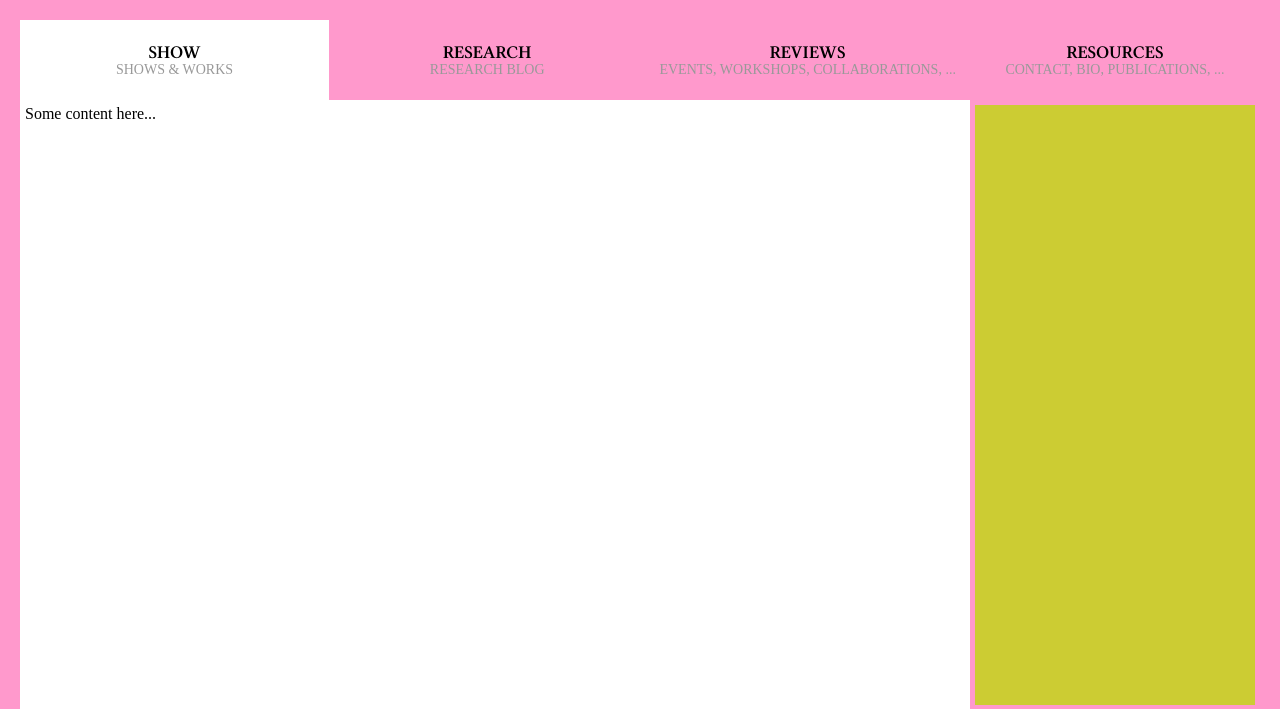
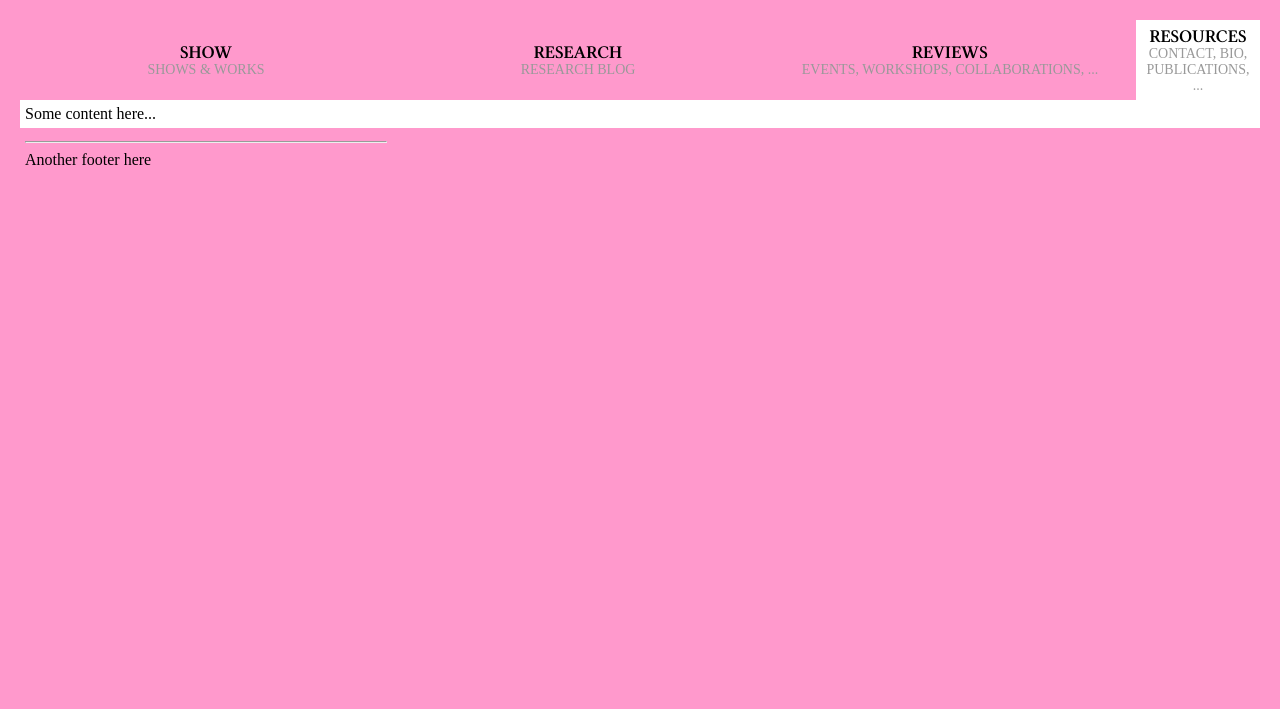
Before and after one commit to thelabeljoyves/theselection, a Django app: page /resources in a window 1280 px wide. Shown: the top 709 px of the page. Run offline with Django 3.2, Linux system fonts and the light colour scheme; some web fonts are replaced.

Commit message:
Dynamic class active page

```diff
--- a/templates/master.html
+++ b/templates/master.html
@@ -18,17 +18,18 @@
 <!-- Menu -->
 
 <table width="100%" border="0" cellspacing="0" cellpadding="5">
+{% with request.resolver_match.url_name as url_name %}
   <tr class="menu">
-    <td style="width:30%; background-color:#FFF"><a class="menu" href="{% url 'show' %}">show</a>
+    <td style="width:30%{% if url_name == 'show' %}; background-color:#FFF{% endif %}"><a class="menu" href="{% url 'show' %}">show</a>
     <br /><span class="submenu">shows & works</span></td>
-    <td style="width:30%"><a class="menu" href="{% url 'research' %}">research</a>
+    <td style="width:30%{% if url_name == 'research' %}; background-color:#FFF{% endif %}"><a class="menu" href="{% url 'research' %}">research</a>
     <br /><span class="submenu">research blog</span></td>
-    <td style="width:30%"><a class="menu" href="{% url 'reviews' %}">reviews</a>
+    <td style="width:30%{% if url_name == 'reviews' %}; background-color:#FFF{% endif %}"><a class="menu" href="{% url 'reviews' %}">reviews</a>
     <br /><span class="submenu">events, workshops, collaborations, ...</span></td>
-    <td style="width:30%"><a class="menu" href="{% url 'resources' %}">resources</a>
+    <td style="width:30%{% if url_name == 'resources' %}; background-color:#FFF{% endif %}"><a class="menu" href="{% url 'resources' %}">resources</a>
     <br /><span class="submenu">contact, bio, publications, ...</span></td>
   </tr>
-
+{% endwith %}
 <!-- Content -->
   <tr>
 <!-- Main -->
@@ -45,6 +46,14 @@
     </td>
   {% endblock sidebar %}
   </tr>
+  <tr>
+      {% block footer %}
+      <td>
+          <hr />
+          Some footer here
+      </td>
+      {% endblock footer %}
+  </tr>
 </table>
 </body>
 </html>
--- a/templates/resources.html
+++ b/templates/resources.html
@@ -5,3 +5,19 @@
       body {background-color:#F9C; }
     </style>
 {% endblock style %}
+
+   {% block main %}
+    <td style="background-color:#FFF; vertical-align:top" colspan="4">
+        Some content here...
+    </td>
+   {% endblock main %}
+
+  {% block sidebar %}
+  {% endblock sidebar %}
+
+      {% block footer %}
+      <td>
+          <hr />
+          Another footer here
+      </td>
+      {% endblock footer %}
```
Also changed, not shown: templates/reviews.html (+10 -0 lines).
